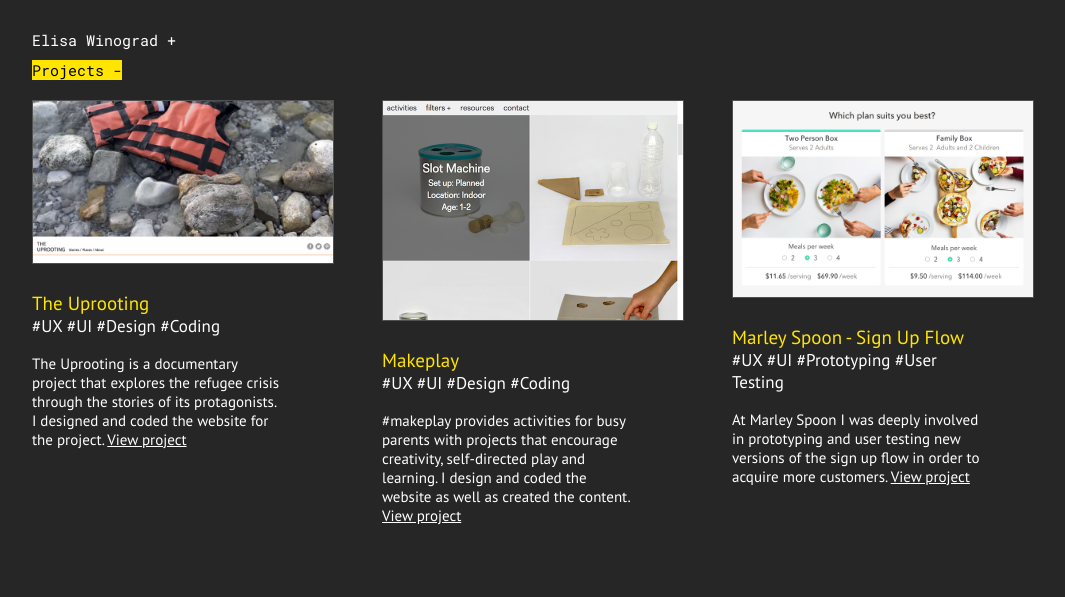
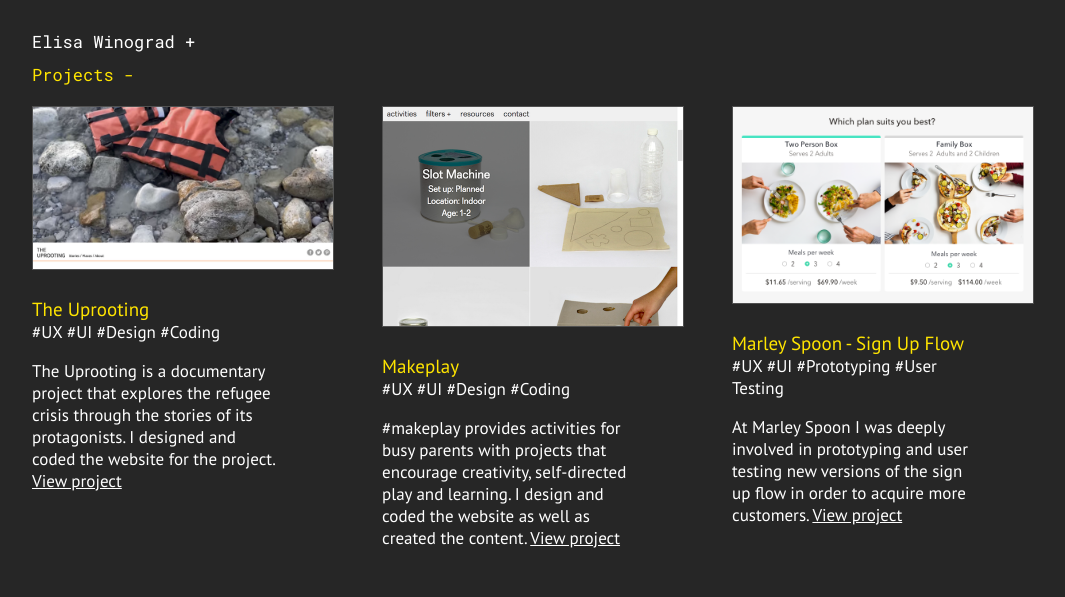
Before and after one commit to elisawinograd/elisawinograd.github.io, a PHP site: page / in a window 1280 px wide. Shown: the top 597 px of the page, without its empty margins (68-1133 px from the left). Run offline with PHP 8.4, Linux system fonts and the light colour scheme.

Commit message:
fixes to font sizes and layout

```diff
--- a/index.html
+++ b/index.html
@@ -32,10 +32,11 @@
 				</label>
 				<section>
 					<div id="content-about">
-						<p> Hello and welcome to my creative hub. </br> </br>
-						I am an experienced UX/UI designer and love doing research and user testing to fix problems. I am also a freelancer and enjoy to contribute to different projects and organizations in any creative (or other) ways. I am currently freelancing for <a style="text-decoration:underline" href="http://www.xn--gemseackerdemie-1vb.de/" target="_blank">GemuseAckerdemie</a> in Berlin. Previously I worked for <a style="text-decoration:underline" href="https://betaworks.com/" target="_blank">Marley Spoon</a> in Berlin and <a style="text-decoration:underline" href="https://marleyspoon.de" target="_blank">Betaworks</a> in New York. </br> </br>
-						In my free time, I like to fight for what I am passionate about. I am a core team member of <a style="text-decoration:underline" href="https://www.facebook.com/TRJFPBerlin/?ref=br_rs" target="_blank">The Real Junk Food Project Berlin</a> and actively work to feed bellies not bins. Using food that would otherwise be thrown out, we cook and educate people about food waste and sustainability. I also help other organizations and projects with their visual identity.</br> </br>
-						Please <a style="text-decoration:underline" href="mailto:elliswinos@yahoo.com"> contact me </a> if you want to learn more and to see my experience please download my resume <a a style="text-decoration:underline" target="_blank" href="portfolio/ewinograd_resume_2017.pdf"> here. </a>
+						<p class="about"> Hello and welcome to my creative hub. </br> </br>
+						I am an experienced UX/UI designer and love doing research and user testing to fix problems. I am also a freelancer and enjoy to contribute to different projects and organizations in creative ways. </br> </br> To find out more download <a target="_blank" href="portfolio/ewinograd_resume_2017.pdf"> my resume </a>
+						<p class="about">
+						I am a core team member of <a style="color:#fff" href="https://www.facebook.com/TRJFPBerlin/?ref=br_rs" target="_blank"> The Real Junk Food Project Berlin</a> and actively work to feed bellies not bins. Using food that would otherwise be thrown out, we cook and educate people about food waste and sustainability. I also help other organizations and projects with their visual identity.</br> </br>
+						Please <a style="text-decoration:underline" href="mailto:elliswinos@yahoo.com"> contact me </a>
 						</p>
 					</div>
 				</section>
--- a/main.css
+++ b/main.css
@@ -18,7 +18,11 @@ body {
 }
 
 #about {
+}
+
+.about {
     float: left;
+    padding-right: 50px;
     width: 350px;
 }
 
@@ -47,7 +51,7 @@ body {
 }
 
 #projects-col-1{
-    font-size: 15px;
+    font-size: 17px;
     float: left;
 }
 
@@ -67,7 +71,7 @@ body {
     text-decoration: none;
 }
 
-.project-home-title{
+.project-home-title {
     font-family: 'PT Sans', sans-serif;
     color: #fff;
     font-size: 15px;
@@ -100,7 +104,7 @@ body {
 .link a,
 .link-about a {
 	font-family: 'Roboto Mono', monospace;
-    font-size: 15px;
+    font-size: 17px;
 	color: #fff;
     width: 155px;
 }
@@ -123,13 +127,16 @@ body {
 /* TOGGLE */
 
 #content-about,
-#content-about a,
 #content-projects,
 #content-photo{
 	font-family: 'PT Sans', sans-serif;
 	color: #fff;
-	font-size: 15px;
+	font-size: 17px;
     text-decoration: none;
+}
+
+#content-about a {
+    color: #ffe500;
 }
 
 article {
@@ -178,8 +185,7 @@ input[type=checkbox]:checked ~ [for="expand-projects"] span:last-of-type,
 input[type=checkbox]:checked ~ [for="expand-about"] span:last-of-type {
     display: inherit;
     visibility: visible;
-    color: #000000;
-    background-color: #ffe500;
+    color: #ffe500;
 }
 
 /* PROJECTS */
@@ -219,7 +225,7 @@ input[type=checkbox]:checked ~ [for="expand-about"] span:last-of-type {
     font-family: 'PT Sans', sans-serif;
     color: #000;
     width: 90%;
-    font-size: 15px;
+    font-size: 17px;
     text-decoration: none;
 }
 
@@ -307,6 +313,22 @@ input[type=checkbox]:checked ~ [for="expand-about"] span:last-of-type {
     	opacity: 1;
 	}
 
+    input[type=checkbox]:checked ~ [for="expand-photo"] span:last-of-type,
+    input[type=checkbox]:checked ~ [for="expand-projects"] span:last-of-type,
+    input[type=checkbox]:checked ~ [for="expand-about"] span:last-of-type {
+        font-size: 17px;
+    }
+
+    .link,
+    .link-about,
+    .link a,
+    .link-about a {
+        font-family: 'Roboto Mono', monospace;
+        font-size: 17px;
+        color: #fff;
+        width: 155px;
+    }
+
 	.project-home {
 	    float: left;
 	    width: 250px;
@@ -314,9 +336,15 @@ input[type=checkbox]:checked ~ [for="expand-about"] span:last-of-type {
 	    margin-right: 100px;
 	}
 
-	#projects-col-1 {
-	    font-size: 15px;
+	#projects-col-1, #content-about {
+	    font-size: 17px;
 	    float: left;
+	}
+
+    .about {
+        float: left;
+        padding-right: 50px;
+        width: 300px;
     }
 
 	.project-home-title {
@@ -345,6 +373,10 @@ input[type=checkbox]:checked ~ [for="expand-about"] span:last-of-type {
     .project-img-small {
         float: left;
         width: 100%;
+    }
+
+    #footer-home {
+        padding: 0px 30px;
     }
 }
 
@@ -402,6 +434,6 @@ input[type=checkbox]:checked ~ [for="expand-about"] span:last-of-type {
     }
 
      #footer-home {
-	text-align: center;
+        padding: 0px 10px;
     }
 }
```
Lines whose indentation alone changed are shown as unchanged.
